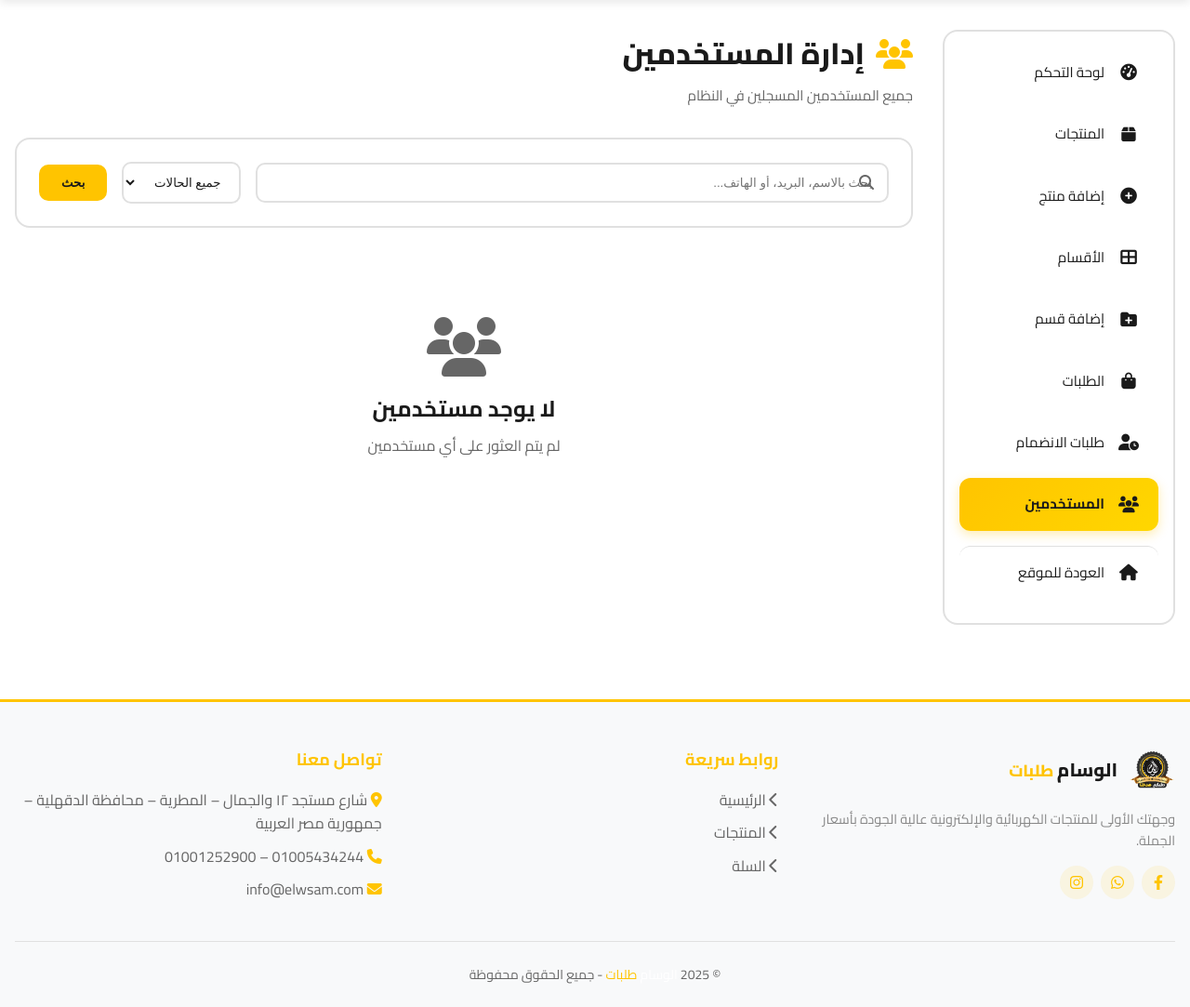
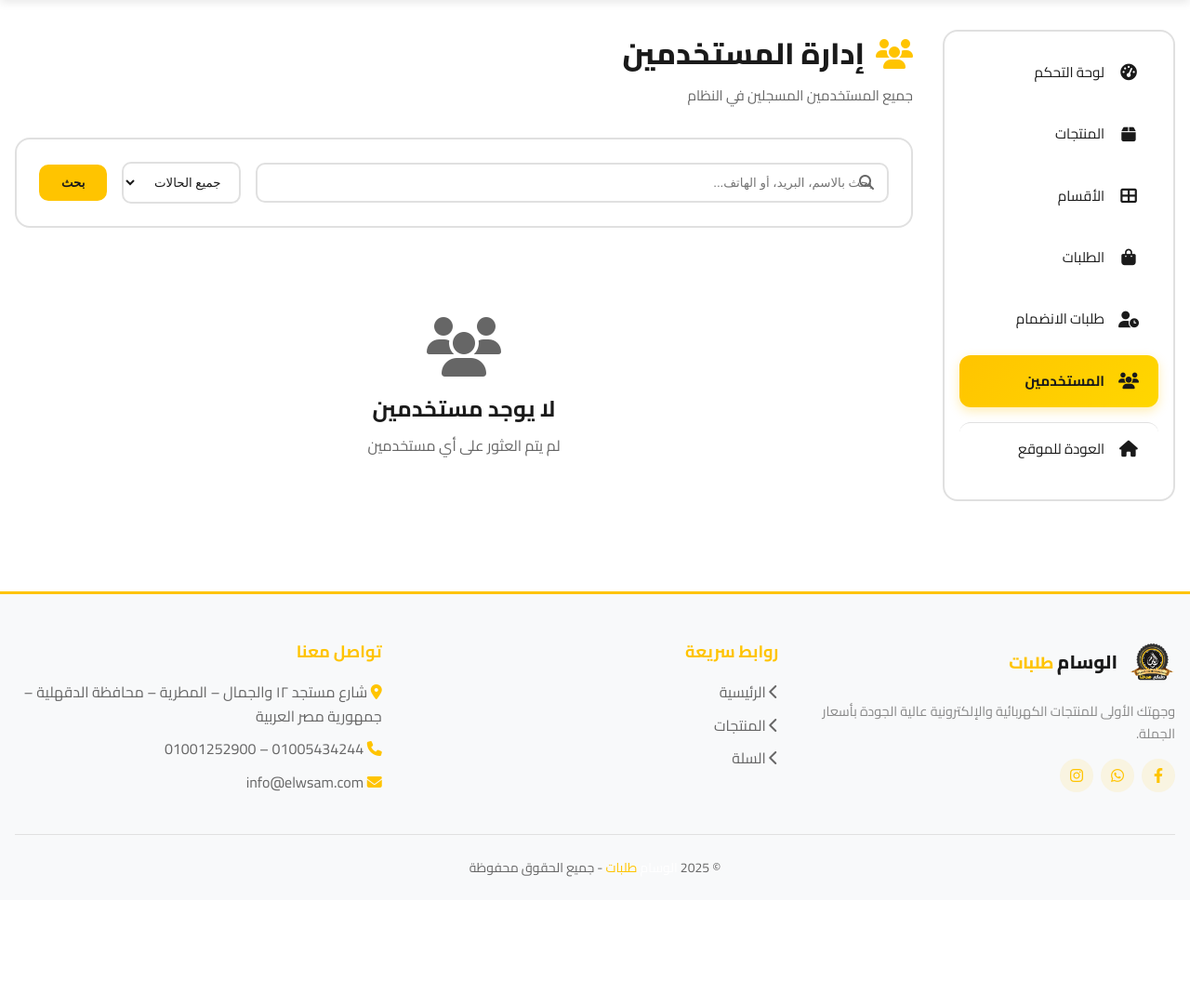
Before and after one commit to ahmedalghary1/alwesam-talabat, a Django app: page /admin-panel/users/ in a window 1280 px wide. Shown: the part 87-1170 px from the top of the page at 93% size. After the commit the page ends 1030 px from the top, so only its background shows below. Run offline with Django 5.2, Linux system fonts and the light colour scheme; the visitor is signed in with stand-in values (Sample User, id 1); data comes from the database, SQL or seed files in the repository; data that the repository does not hold is empty.

Commit message:
update sidebar for admin dashboard

```diff
--- a/templates/admin/_sidebar.html
+++ b/templates/admin/_sidebar.html
@@ -9,10 +9,7 @@
             <i class="fas fa-box"></i>
             <span>المنتجات</span>
         </a>
-        <a href="{% url 'admin_app:admin_product_add' %}" class="sidebar-link {{ add_product_active }}">
-            <i class="fas fa-plus-circle"></i>
-            <span>إضافة منتج</span>
-        </a>
+
         <a href="{% url 'admin_app:admin_orders' %}" class="sidebar-link {{ orders_active }}">
             <i class="fas fa-shopping-bag"></i>
             <span>الطلبات</span>
--- a/templates/admin/admin_base.html
+++ b/templates/admin/admin_base.html
@@ -335,21 +335,13 @@
                 <i class="fas fa-box"></i>
                 <span>المنتجات</span>
             </a>
-            <a href="{% url 'admin_app:admin_product_add' %}"
-                class="sidebar-link {% block sidebar_add_product %}{% endblock %}">
-                <i class="fas fa-plus-circle"></i>
-                <span>إضافة منتج</span>
-            </a>
+
             <a href="{% url 'admin_app:admin_categories' %}"
                 class="sidebar-link {% block sidebar_categories %}{% endblock %}">
                 <i class="fas fa-th-large"></i>
                 <span>الأقسام</span>
             </a>
-            <a href="{% url 'admin_app:admin_category_add' %}"
-                class="sidebar-link {% block sidebar_add_category %}{% endblock %}">
-                <i class="fas fa-folder-plus"></i>
-                <span>إضافة قسم</span>
-            </a>
+
             <a href="{% url 'admin_app:admin_orders' %}" class="sidebar-link {% block sidebar_orders %}{% endblock %}">
                 <i class="fas fa-shopping-bag"></i>
                 <span>الطلبات</span>
```
